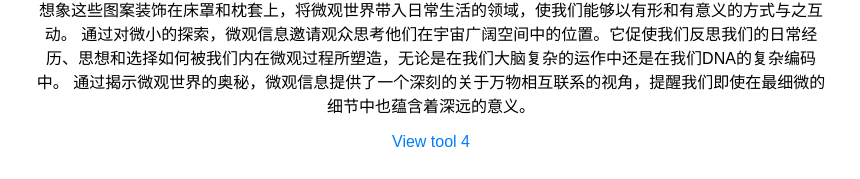
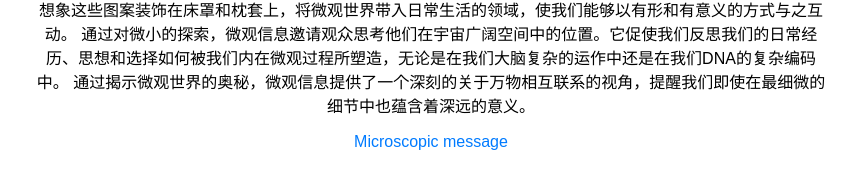
Before and after one commit to greggelong/hotel, a plain HTML site: page index.html in a window 1280 px wide. Shown: the part 8737-8916 px from the top of the page, without its empty margins (209-1069 px from the left). Drawn offline with Linux system fonts and the light colour scheme.

Commit message:
add link to microscope

```diff
--- a/index.html
+++ b/index.html
@@ -326,9 +326,9 @@
 
         <a
           class="art-link"
-          href="https://hf.co/chat/assistant/65c39a9b6ff28524b249c749"
+          href="https://greggelong.github.io/wolfMicro"
           target="_blank"
-          >View tool 4</a
+          >Microscopic message</a
         >
       </div>
 
```
